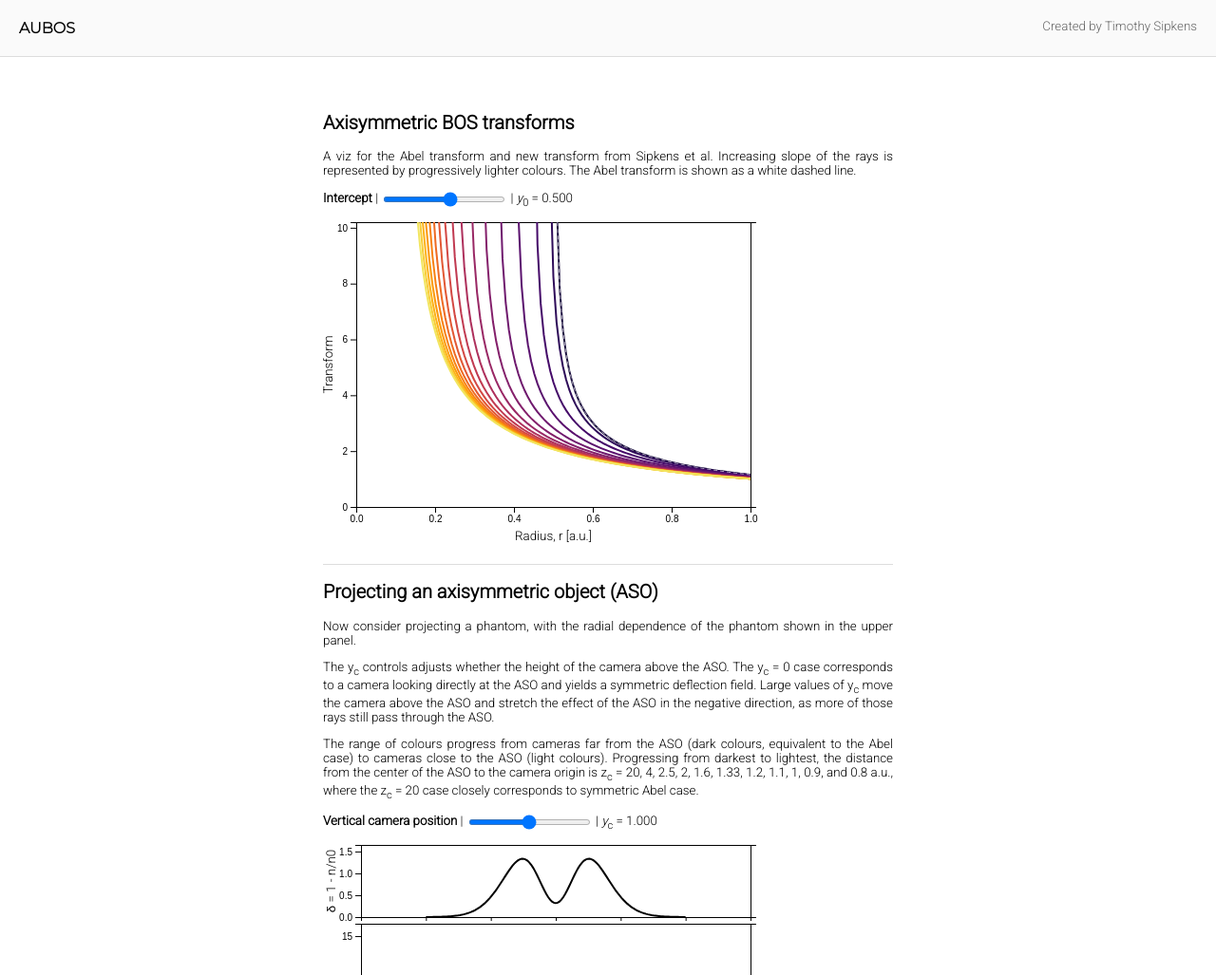
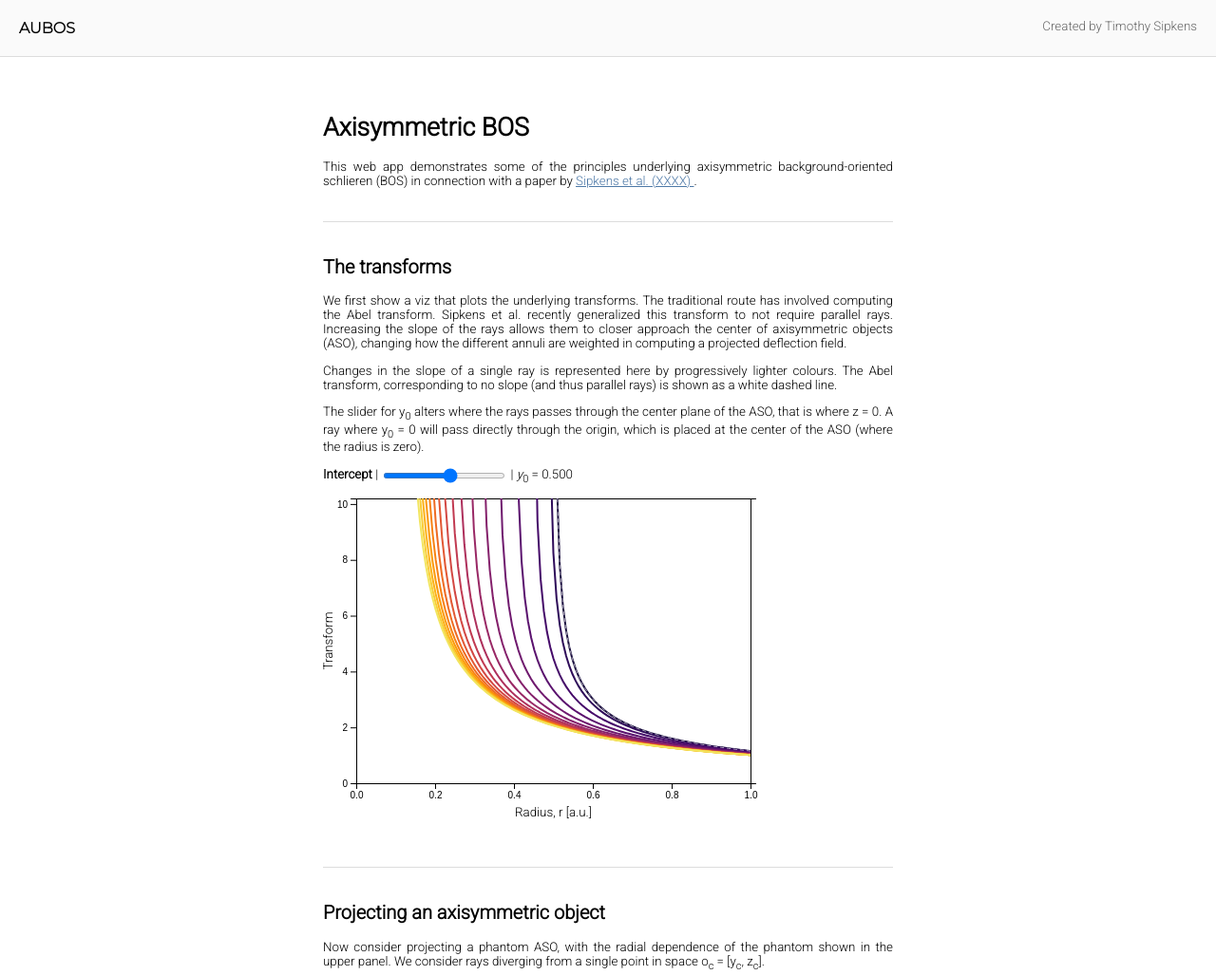
Before and after one commit to tsipkens/aubos, a plain HTML site: page docs/index.html in a window 1280 px wide. Shown: the top 1027 px of the page at 95% size. Drawn offline with nearby package versions, Linux system fonts and the light colour scheme.

Commit message:
Updates to web app

```diff
--- a/docs/index.css
+++ b/docs/index.css
@@ -59,4 +59,6 @@ a {
 hr {
   border: none;
   border-top: 1px solid #DDDDDD;
+  margin-top: 35px;
+  margin-bottom: 35px;
 }
--- a/docs/index.html
+++ b/docs/index.html
@@ -5,7 +5,7 @@
   <meta charset="utf-8">
   <title>AUBOS</title>
 
-  <link rel="icon" type="image/png" href="#">
+  <link rel="icon" type="image/png" href="imgs/favicon.png">
 
   <!-- Load d3.js -->
   <script src="https://d3js.org/d3.v4.js"></script>
@@ -33,34 +33,65 @@
 
   <div class="main">
 
-
-    <h2>Axisymmetric BOS transforms</h2>
+    <h1>Axisymmetric BOS</h1>
 
     <p align="justify">
-        A viz for the Abel transform and new transform from Sipkens et al. Increasing
-        slope of the rays is represented by progressively lighter colours. The
-        Abel transform is shown as a white dashed line.
+      This web app demonstrates some of the principles underlying axisymmetric
+      background-oriented schlieren (BOS) in connection with a paper by
+      <a href="#">
+        Sipkens et al. (XXXX)
+      </a>.
+    </p>
+
+
+    <hr>
+
+
+    <h2>The transforms</h2>
+
+    <p align="justify">
+      We first show a viz that plots the underlying transforms. The
+      traditional route has involved computing the Abel transform.
+      Sipkens et al. recently generalized this transform to not require
+      parallel rays. Increasing the slope of the rays allows them to
+      closer approach the center of axisymmetric objects (ASO), changing
+      how the different annuli are weighted in computing a projected deflection field.
+    </p>
+
+    <p align="justify">
+      Changes in the slope of a single ray is represented here
+      by progressively lighter colours. The
+      Abel transform, corresponding to no slope (and thus parallel rays)
+      is shown as a white dashed line.
+    </p>
+
+    <p align="justify">
+      The slider for y<sub>0</sub> alters where the rays passes through
+      the center plane of the ASO, that is where z = 0.
+      A ray where y<sub>0</sub> = 0 will pass directly through the origin,
+      which is placed at the center of the ASO (where the radius is zero).
+
     </p>
 
     <div class="control">
       <b>Intercept </b> |
-        <input type="range" name="y0Slider" id="y0Slider"
-          min="1" max="19" value="11" style="height:6px;"
-          onchange="displayy0val(this.value);"> |
+      <input type="range" name="y0Slider" id="y0Slider" min="1" max="19" value="11" style="height:6px;" onchange="displayy0val(this.value);"> |
       <i>y</i><sub>0</sub> = <output id="y0val">-</output>
     </div>
 
     <!-- Create a div where the graph will take place -->
     <div id="my_dataviz" style="margin-top:10px"></div>
 
+
     <hr>
 
 
-      <h2>Projecting an axisymmetric object (ASO)</h2>
+    <h2>Projecting an axisymmetric object</h2>
 
     <p align="justify">
-        Now consider projecting a phantom, with the radial dependence of the phantom
-        shown in the upper panel.
+      Now consider projecting a phantom ASO, with the radial dependence of the phantom
+      shown in the upper panel. We consider rays diverging from a single point
+      in space o<sub>c</sub> = [y<sub>c</sub>, z<sub>c</sub>].
     </p>
 
     <p align="justify">
@@ -83,9 +114,7 @@
 
     <div class="control">
       <b>Vertical camera position </b> |
-        <input type="range" name="ycSlider" id="ycSlider"
-          min="1" max="9" value="5" style="height:6px;"
-          onchange="displayycval(this.value);"> |
+      <input type="range" name="ycSlider" id="ycSlider" min="1" max="9" value="5" style="height:6px;" onchange="displayycval(this.value);"> |
       <i>y</i><sub>c</sub> = <output id="ycval">-</output>
     </div>
 
@@ -99,8 +128,8 @@
     <p align="justify" style="padding-bottom:15px;">
       Consider citing this repository directly, as well as the corresponding paper:
       <a href="#">
-          Sipkens et al. (Unsubmitted).
-        </a>
+        Sipkens et al. (XXXX)
+      </a>.
     </p>
 
   </div>
```
Also changed, not shown: docs/imgs/favicon.png (added). Lines whose indentation alone changed are shown as unchanged.
